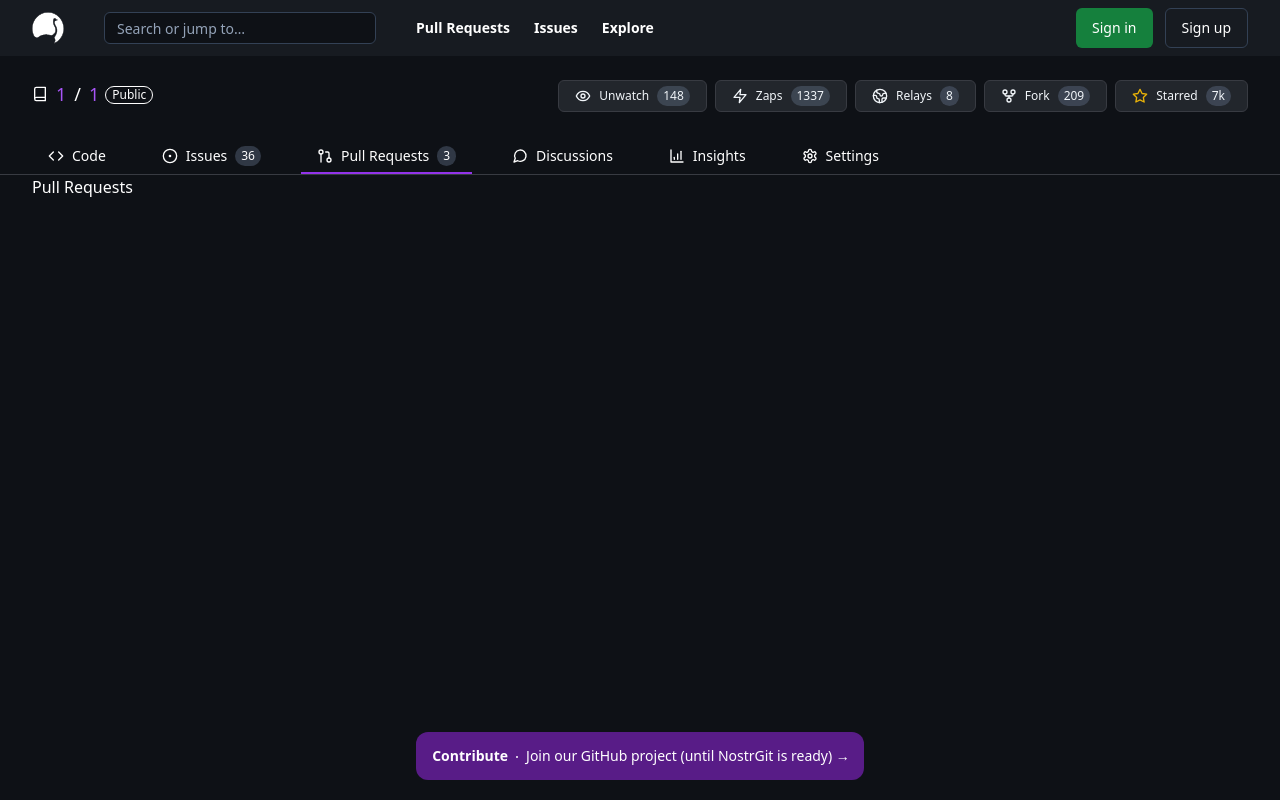
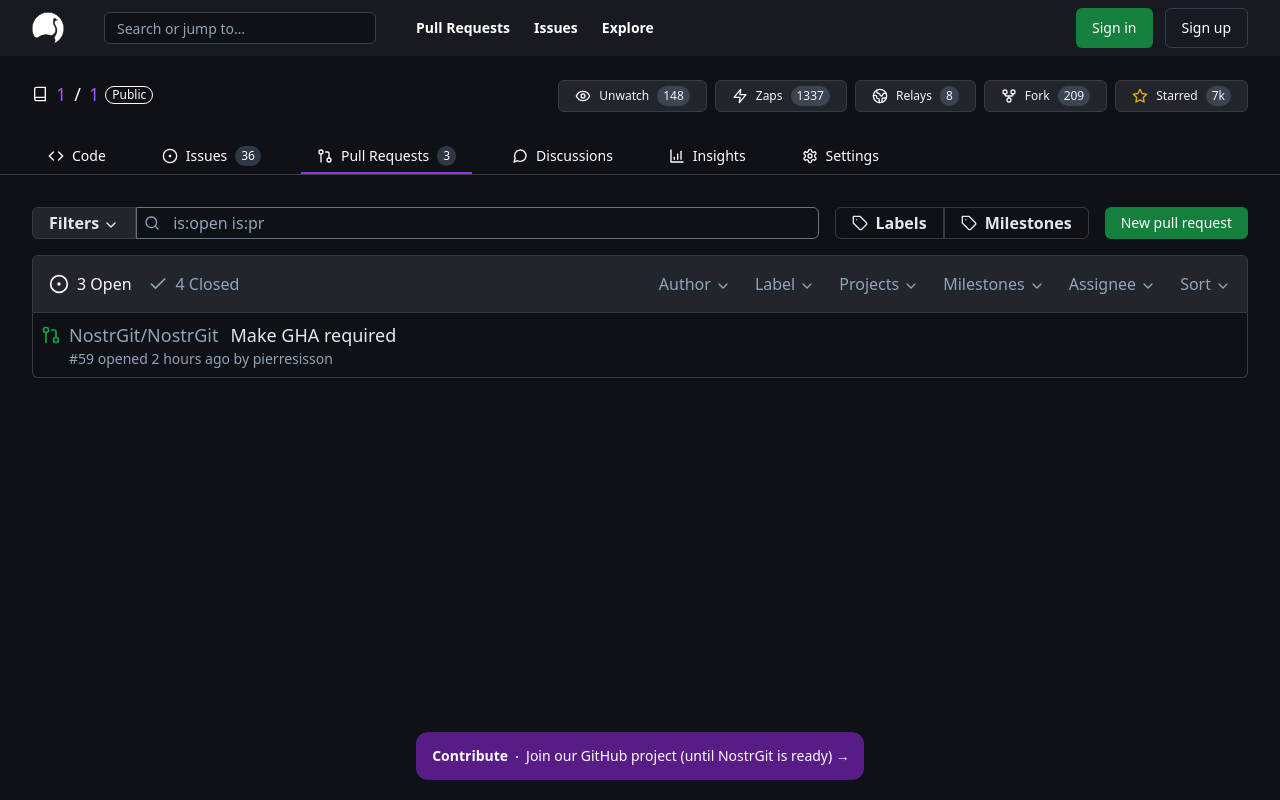
Before and after one commit to NostrGit/NostrGit, a Next.js app: page /1/1/pulls in a window 1280 px wide. Built offline with nearby package versions, Linux system fonts and the light colour scheme; what nostr-relaypool would draw is missing.

Commit message:
feat: [entity]/[repo]/pulls page

```diff
--- /dev/null
+++ b/src/app/[entity]/[repo]/pulls/new/page.tsx
@@ -0,0 +1,7 @@
+export default function RepoPullsNewPage() {
+  return (
+    <>
+      <h1>New Pulls Page</h1>
+    </>
+  );
+}
--- a/src/app/[entity]/[repo]/pulls/page.tsx
+++ b/src/app/[entity]/[repo]/pulls/page.tsx
@@ -1,7 +1,244 @@
+"use client";
+
+import * as React from "react";
+import { useCallback, useEffect, useState } from "react";
+
+import { Button } from "@/components/ui/button";
+
+import { clsx } from "clsx";
+import {
+  Check,
+  CheckCircle2,
+  ChevronDown,
+  CircleDot,
+  GitMerge,
+  GitPullRequest,
+  MessageSquare,
+  Search,
+  Tag,
+} from "lucide-react";
+import Link from "next/link";
+import { usePathname } from "next/navigation";
+
+interface IPullsData {
+  id: string;
+  entity: string;
+  repo: string;
+  title: string;
+  number: string;
+  date: string;
+  author: string;
+  tags: string[];
+  taskTotal: number | null;
+  taskCompleted: number | null;
+  linkedPR: number;
+  assignees: string[];
+  comments: number;
+}
+
 export default function RepoPullsPage() {
+  const [issueStatus, setIssueStatus] = useState<"open" | "closed">("open");
+
+  const [search, setSearch] = useState<string>(`is:open is:pr`);
+
+  const [issues, setIssues] = useState<IPullsData[]>(openData);
+
+  const pathname = usePathname() || "";
+
+  useEffect(() => {
+    if (issueStatus === "open") {
+      setIssues(openData);
+    } else {
+      setIssues([]);
+    }
+  }, [issueStatus]);
+
+  const handleIssueStatusOpen = useCallback(() => setIssueStatus("open"), []);
+  const handleIssueStatusClosed = useCallback(
+    () => setIssueStatus("closed"),
+    []
+  );
+
+  const handleSearch = useCallback(
+    (e: React.ChangeEvent<HTMLInputElement>) =>
+      setSearch(e.currentTarget.value),
+    []
+  );
+
   return (
-    <>
-      <h1>Pull Requests</h1>
-    </>
+    <section className="mt-8">
+      <div className="flex flex-col md:flex-row justify-between gap-4 px-4 sm:px-0">
+        <div className="flex w-full order-last mb-4 md:mb-0 md:order-none">
+          <button className="flex items-center h-8 border border-gray hover:border-slate-400 bg-dark px-4 rounded-l-md text-slate-200 font-semibold">
+            Filters <ChevronDown className="h-4 w-4 ml-1 mt-1" />
+          </button>
+          <label className="relative w-full text-slate-400">
+            <span className="sr-only">Search</span>
+            <span className="absolute inset-y-0 left-0 flex items-center px-2">
+              <Search className="h-4 w-4" />
+            </span>
+            <input
+              className="block bg-[#0E1116] w-full h-8 rounded-r-md py-1 pl-9 pr-3 focus:outline-none focus:border-purple-500 focus:ring-purple-500 focus:ring-1 text-sm md:text-base"
+              type="text"
+              value={search}
+              onChange={handleSearch}
+            />
+          </label>
+        </div>
+
+        <div className="flex gap-4 justify-between">
+          <div className="flex">
+            <button
+              type="button"
+              className="flex h-8 items-center border !border-gray hover:bg-dark rounded-l-md px-4 text-slate-200 font-semibold"
+            >
+              <Tag className="h-4 w-4 mr-2" /> Labels
+            </button>
+            <button
+              type="button"
+              className="flex h-8 items-center border !border-gray hover:bg-dark rounded-r-md px-4 text-slate-200 font-semibold"
+            >
+              <Tag className="h-4 w-4 mr-2" /> Milestones
+            </button>
+          </div>
+
+          <Button
+            variant={"success"}
+            type="button"
+            className="whitespace-nowrap h-8"
+          >
+            <Link className="text-white w-full" href={`${pathname}/new`}>
+              New pull request
+            </Link>
+          </Button>
+        </div>
+      </div>
+
+      <main>
+        <div className="mt-4">
+          <div className="flex flex-col w-full rounded-md rounded-bl-none rounded-br-none border bg-dark py-2 px-4 !border-gray dark:text-slate-100">
+            <div className="order-last md:flex w-full flex-col text-md py-2 items-start justify-between lg:flex-row lg:items-center">
+              <div className="flex items-center lg:flex-row space-x-4 font-medium">
+                <button
+                  className={clsx("flex text-slate-400 hover:text-slate-200", {
+                    "text-slate-50": issueStatus === `open`,
+                  })}
+                  onClick={handleIssueStatusOpen}
+                >
+                  <CircleDot className="h-5 w-5 mr-2 mt-0.5" /> 3 Open
+                </button>
+                <button
+                  className={clsx("flex text-slate-400 hover:text-slate-200", {
+                    "text-slate-50": issueStatus === `closed`,
+                  })}
+                  onClick={handleIssueStatusClosed}
+                >
+                  <Check className="h-5 w-5 mr-2 mt-0.5" /> 4 Closed
+                </button>
+              </div>
+              <div className="mt-2 flex text-gray-400 lg:mt-0 space-x-6">
+                <span className="flex text-slate-400 hover:text-slate-200 cursor-pointer">
+                  Author <ChevronDown className="h-4 w-4 ml-1 mt-1.5" />
+                </span>
+                <span className="flex text-slate-400 hover:text-slate-200 cursor-pointer">
+                  Label <ChevronDown className="h-4 w-4 ml-1 mt-1.5" />
+                </span>
+                <span className="hidden md:flex text-slate-400 hover:text-slate-200 cursor-pointer">
+                  Projects <ChevronDown className="h-4 w-4 ml-1 mt-1.5" />
+                </span>
+                <span className="hidden md:flex text-slate-400 hover:text-slate-200 cursor-pointer">
+                  Milestones <ChevronDown className="h-4 w-4 ml-1 mt-1.5" />
+                </span>
+                <span className="flex text-slate-400 hover:text-slate-200 cursor-pointer">
+                  Assignee <ChevronDown className="h-4 w-4 ml-1 mt-1.5" />
+                </span>
+                <span className="flex text-slate-400 hover:text-slate-200 cursor-pointer">
+                  Sort <ChevronDown className="h-4 w-4 ml-1 mt-1.5" />
+                </span>
+              </div>
+            </div>
+          </div>
+          <div className="overflow-hidden rounded-md rounded-tr-none rounded-tl-none border border-t-0 dark:border-gray">
+            <ul className="divide-y dark:divide-gray">
+              {issues.map((item) => (
+                <li
+                  key={`${item.id} ${item.entity}`}
+                  className="text-gray-400 grid grid-cols-8 p-2 text-sm hover:bg-dark"
+                >
+                  <div className="col-span-8 sm:col-span-6">
+                    <div className="sm:flex items-center text-lg font-medium">
+                      <span className="flex">
+                        {issueStatus === "open" ? (
+                          <GitPullRequest className="h-5 w-5 mr-2 mt-1 text-green-600" />
+                        ) : (
+                          <GitMerge className="h-5 w-5 mr-2 mt-1 text-purple-600" />
+                        )}
+                        <a
+                          className="text-slate-400 hover:text-purple-500"
+                          href="#"
+                        >
+                          {item.entity}/{item.repo}
+                        </a>
+                      </span>
+
+                      <a
+                        className="text-slate-200 hover:text-purple-500 pl-7 sm:pl-3"
+                        href="#"
+                      >
+                        {item.title}
+                      </a>
+                    </div>
+                    <div className="ml-7 text-slate-400">
+                      #{item.number} opened {item.date} by{" "}
+                      <a className="hover:text-purple-500" href="#">
+                        {item.author}
+                      </a>
+                    </div>
+                  </div>
+
+                  <div className="hidden sm:flex col-span-2 text-slate-400 justify-between pt-2 text-right pr-3 no-wrap">
+                    <span className="ml-2 flex hover:text-purple-500 cursor-pointer font-medium">
+                      {item.linkedPR ? (
+                        <>
+                          <GitPullRequest className="h-5 w-5 mr-2" />
+                          {item.linkedPR}
+                        </>
+                      ) : null}
+                    </span>
+                    <span className="ml-2 "></span>
+                    <span className="ml-2 flex hover:text-purple-500 cursor-pointer font-medium">
+                      {item.comments ? (
+                        <>
+                          <MessageSquare className="h-5 w-5 mr-2" />
+                          {item.comments}
+                        </>
+                      ) : null}
+                    </span>
+                  </div>
+                </li>
+              ))}
+            </ul>
+          </div>
+        </div>
+      </main>
+    </section>
   );
 }
+
+const openData = [
+  {
+    id: "101",
+    entity: "NostrGit",
+    repo: "NostrGit",
+    title: "Make GHA required",
+    number: "59",
+    date: "2 hours ago",
+    author: "pierresisson",
+    tags: [],
+    taskTotal: null,
+    taskCompleted: null,
+    linkedPR: 0,
+    assignees: [],
+    comments: 0,
+  },
+];
```
